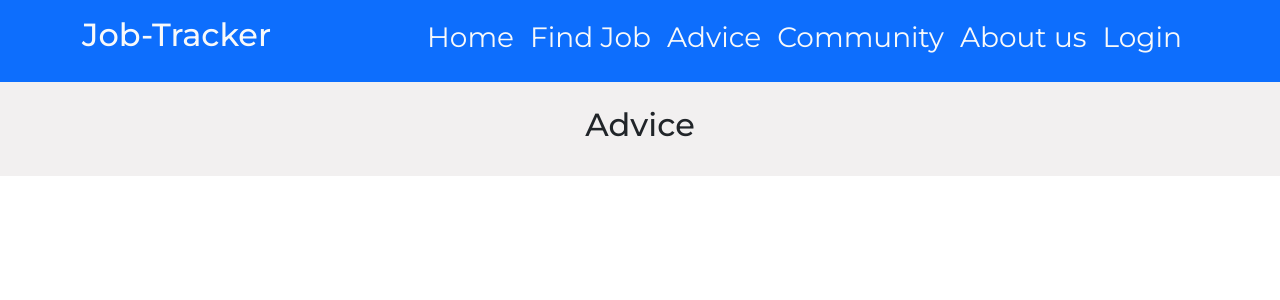
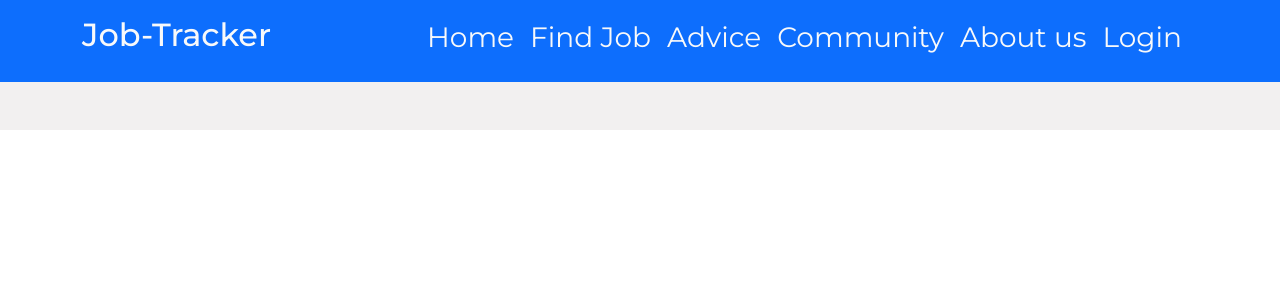
Before and after one commit to kimchhea/Job-Tracker, a React (Vite) app: page /advice in a window 1280 px wide. Shown: the top 300 px of the page. Built offline with nearby package versions, Linux system fonts and the light colour scheme.

Commit message:
advice-page

```diff
--- a/src/App.jsx
+++ b/src/App.jsx
@@ -2,6 +2,7 @@
 import RootLayout from "./layout/RootLayout.jsx";
 import Home from "./page/Home.jsx";
 import Find from "./page/Find.jsx";
+import Advice from "./page/Advice.jsx";
 import Details from "./page/Details.jsx";
 const router = createBrowserRouter([
   {
@@ -21,7 +22,7 @@
       {
         path: "advice",
         element: (
-          <h2 className="text-center text-red-600 font-bold">Advice</h2>
+         <Advice></Advice>
         ),
       },
       {
--- a/src/components/Card.jsx
+++ b/src/components/Card.jsx
@@ -11,7 +11,6 @@
   if (filteredData.length === 0) {
     return <h2>Data not found!</h2>;
   }
-
   return (
     <div className="col-12 w-100 mt-3">
       {filteredData.map((data, index) => (
--- a/src/page/Advice.jsx
+++ b/src/page/Advice.jsx
@@ -0,0 +1,14 @@
+import React from 'react'
+
+const Advice = () => {
+  return (
+   <div className="container-fluid bg-danger">
+     <div className="col-12">
+        <section className='part-text'></section>
+        <section className='part-img '></section>
+     </div>
+   </div>
+  )
+}
+
+export default Advice;
```
